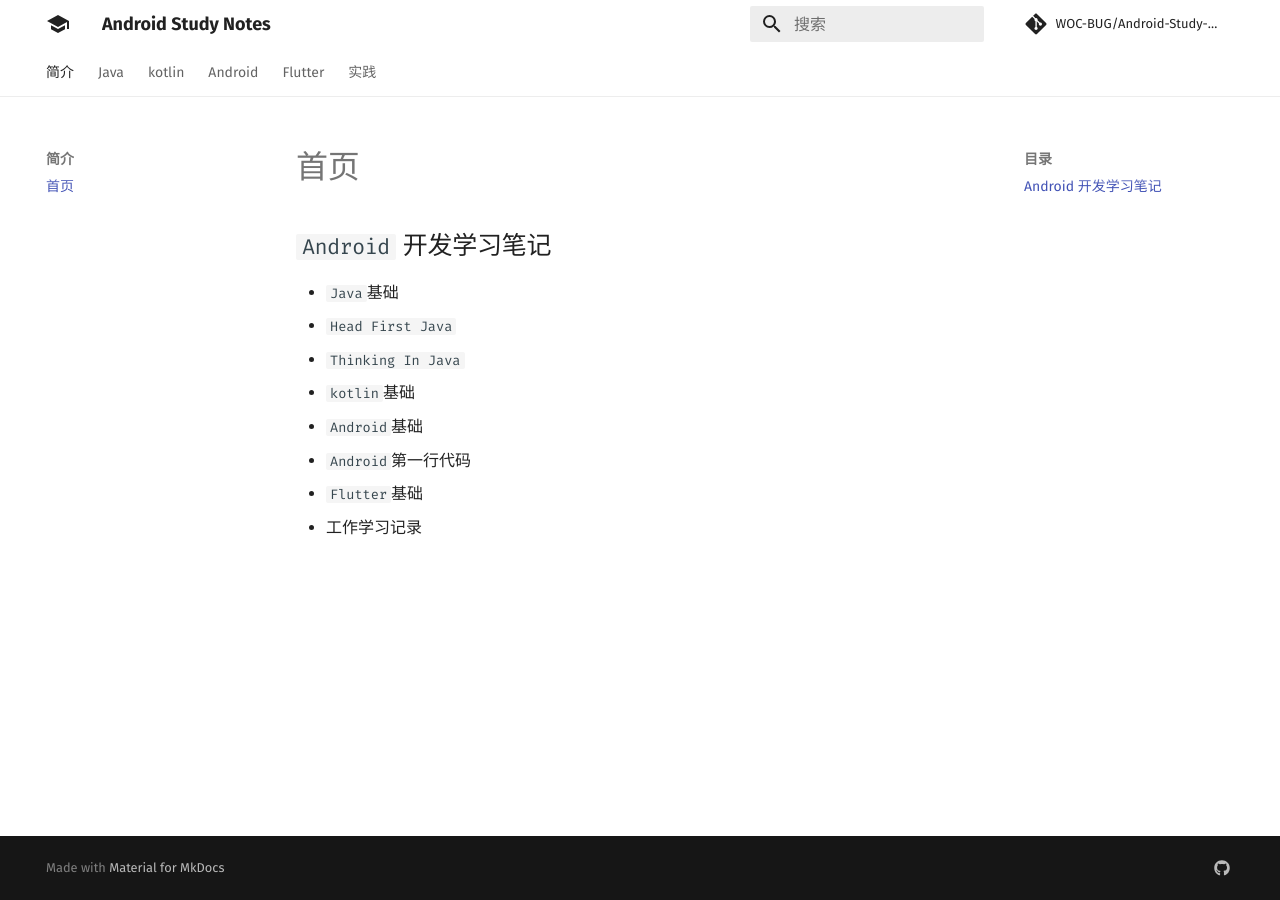
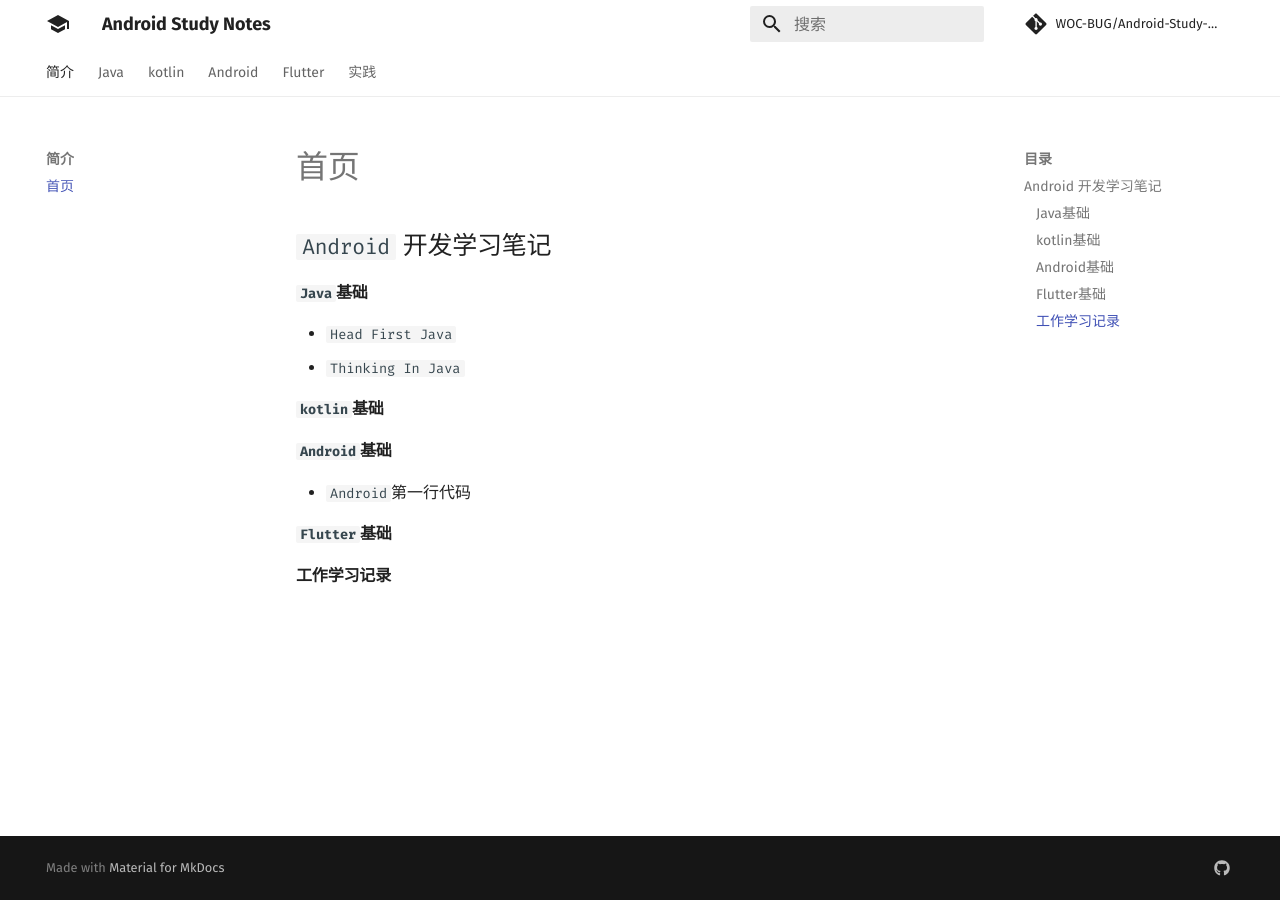
Before and after one commit to WOC-BUG/Android-Study-Notes, an MkDocs documentation site: the page built from docs/index.md, in a window 1280 px wide. Built offline with MkDocs 1.6.1 and Material for MkDocs 9.7.7, drawn with Linux system fonts in a browser that asks for light colours; comment, search, counter and statistics services are not loaded.

Commit message:
修改格式

```diff
--- a/docs/Android基础.md
+++ b/docs/Android基础.md
@@ -1,4 +1,4 @@
-## Android基础
+## Android学习笔记
 
 [Android学习博客](https://codeteenager.github.io/android/android42.html)
 
--- a/docs/index.md
+++ b/docs/index.md
@@ -1,10 +1,16 @@
 ## `Android` 开发学习笔记
 
-* `Java`基础
-  * `Head First Java`
-  * `Thinking In Java`
-* `kotlin`基础
-* `Android`基础
-  * `Android`第一行代码
-* `Flutter`基础
-* 工作学习记录
+#### `Java`基础
+
+* `Head First Java`
+* `Thinking In Java`
+
+#### `kotlin`基础
+
+#### `Android`基础
+
+* `Android`第一行代码
+
+#### `Flutter`基础
+
+#### 工作学习记录
```
Also changed, not shown: docs/Head First Java.md (+12 -11 lines), docs/工作问题记录.md (+1 -3 lines).
